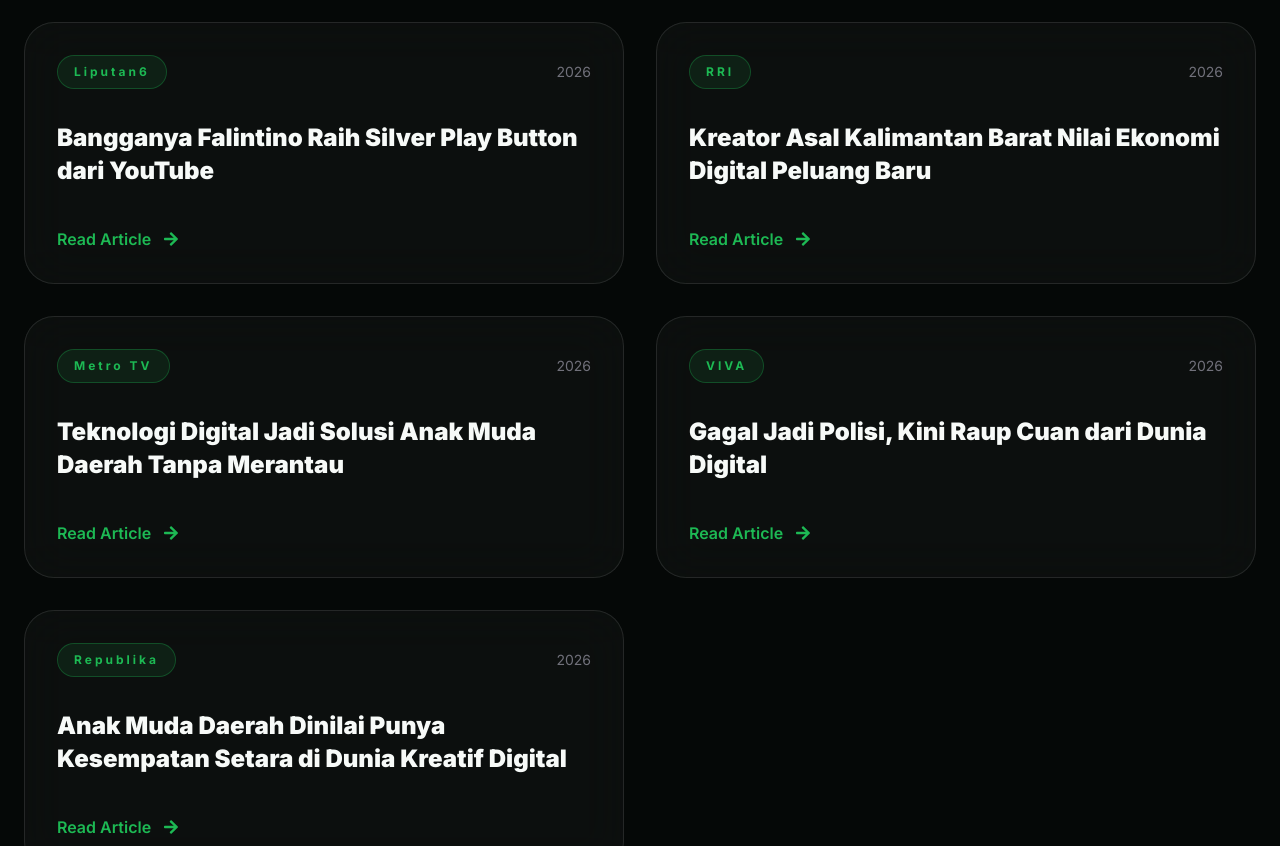
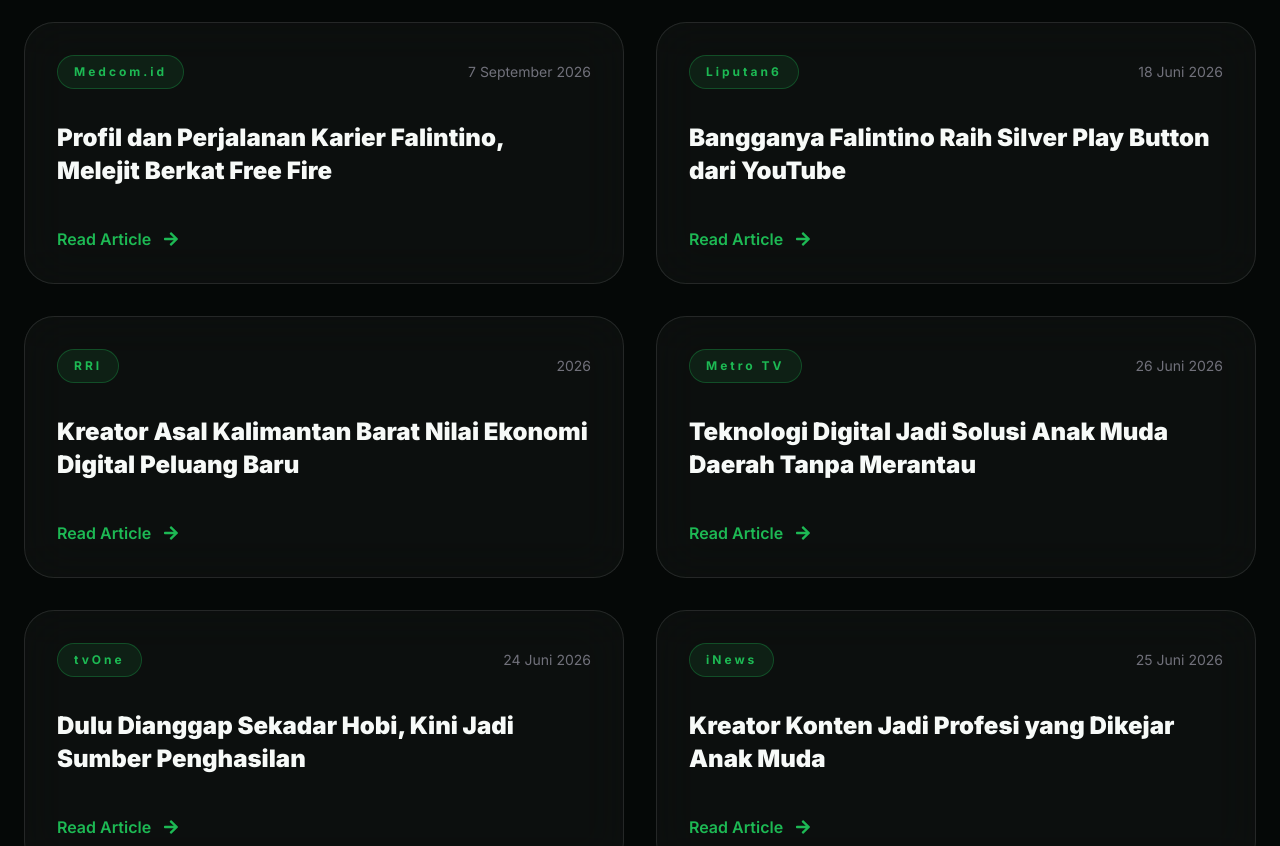
Before and after one commit to falintino/falintino, a Next.js app: page / in a window 1280 px wide. Shown: the part 8580-9426 px from the top of the page. Built offline with nearby package versions, Linux system fonts and the light colour scheme.

Commit message:
Add new Medcom profile and curated national coverage

```diff
--- a/data/press.ts
+++ b/data/press.ts
@@ -1,7 +1,4 @@
 export const press = [
-  // ==========================
-  // MUSIC
-  // ==========================
   {
     category: "music",
     media: "Detik",
@@ -10,17 +7,20 @@ export const press = [
     date: "15 Juli 2026",
   },
 
-  // ==========================
-  // CREATOR JOURNEY
-  // ==========================
+  {
+    category: "creator",
+    media: "Medcom.id",
+    title: "Profil dan Perjalanan Karier Falintino, Melejit Berkat Free Fire",
+    url: "https://www.medcom.id/hiburan/montase/4ba18d0b-profil-dan-perjalanan-karier-falintino-melejit-berkat-free-fire",
+    date: "7 September 2026",
+  },
   {
     category: "creator",
     media: "Liputan6",
     title: "Bangganya Falintino Raih Silver Play Button dari YouTube",
     url: "https://www.liputan6.com/showbiz/read/7893513/bangganya-falintino-raih-silver-play-button-dari-youtube-tepis-stigma-main-game-tak-bermanfaat",
-    date: "2026",
+    date: "18 Juni 2026",
   },
-
   {
     category: "creator",
     media: "RRI",
@@ -28,15 +28,34 @@ export const press = [
     url: "https://rri.co.id/jakarta/ekonomi/umkm/2508921/kreator-asal-kalimantan-barat-nilai-ekonomi-digital-peluang-baru-bagi-anak-muda",
     date: "2026",
   },
-
   {
     category: "creator",
     media: "Metro TV",
     title: "Teknologi Digital Jadi Solusi Anak Muda Daerah Tanpa Merantau",
     url: "https://www.metrotvnews.com/read/bVDCP1BJ-teknologi-digital-jadi-solusi-anak-muda-daerah-tanpa-merantau",
-    date: "2026",
+    date: "26 Juni 2026",
   },
-
+  {
+    category: "creator",
+    media: "tvOne",
+    title: "Dulu Dianggap Sekadar Hobi, Kini Jadi Sumber Penghasilan",
+    url: "https://www.tvonenews.com/daerah/regional/449156-dulu-dianggap-sekadar-hobi-kini-jadi-sumber-penghasilan-perubahan-cara-pandang-terhadap-dunia-game",
+    date: "24 Juni 2026",
+  },
+  {
+    category: "creator",
+    media: "iNews",
+    title: "Kreator Konten Jadi Profesi yang Dikejar Anak Muda",
+    url: "https://www.inews.id/techno/internet/bukan-sekadar-main-game-atau-medsos-kreator-konten-jadi-profesi-dikejar-anak-muda",
+    date: "25 Juni 2026",
+  },
+  {
+    category: "creator",
+    media: "Media Indonesia",
+    title: "Industri Game dan Konten Digital Buka Peluang Ekonomi Baru",
+    url: "https://mediaindonesia.com/nusantara/904188/industri-game-dan-konten-digital-buka-peluang-ekonomi-baru-bagi-generasi-muda",
+    date: "25 Juni 2026",
+  },
   {
     category: "creator",
     media: "VIVA",
@@ -44,7 +63,6 @@ export const press = [
     url: "https://techno.viva.co.id/platform/30678-gagal-jadi-polisi-pemuda-kalbar-ini-kini-raup-cuan-dari-dunia-digital",
     date: "2026",
   },
-
   {
     category: "creator",
     media: "Republika",
```
